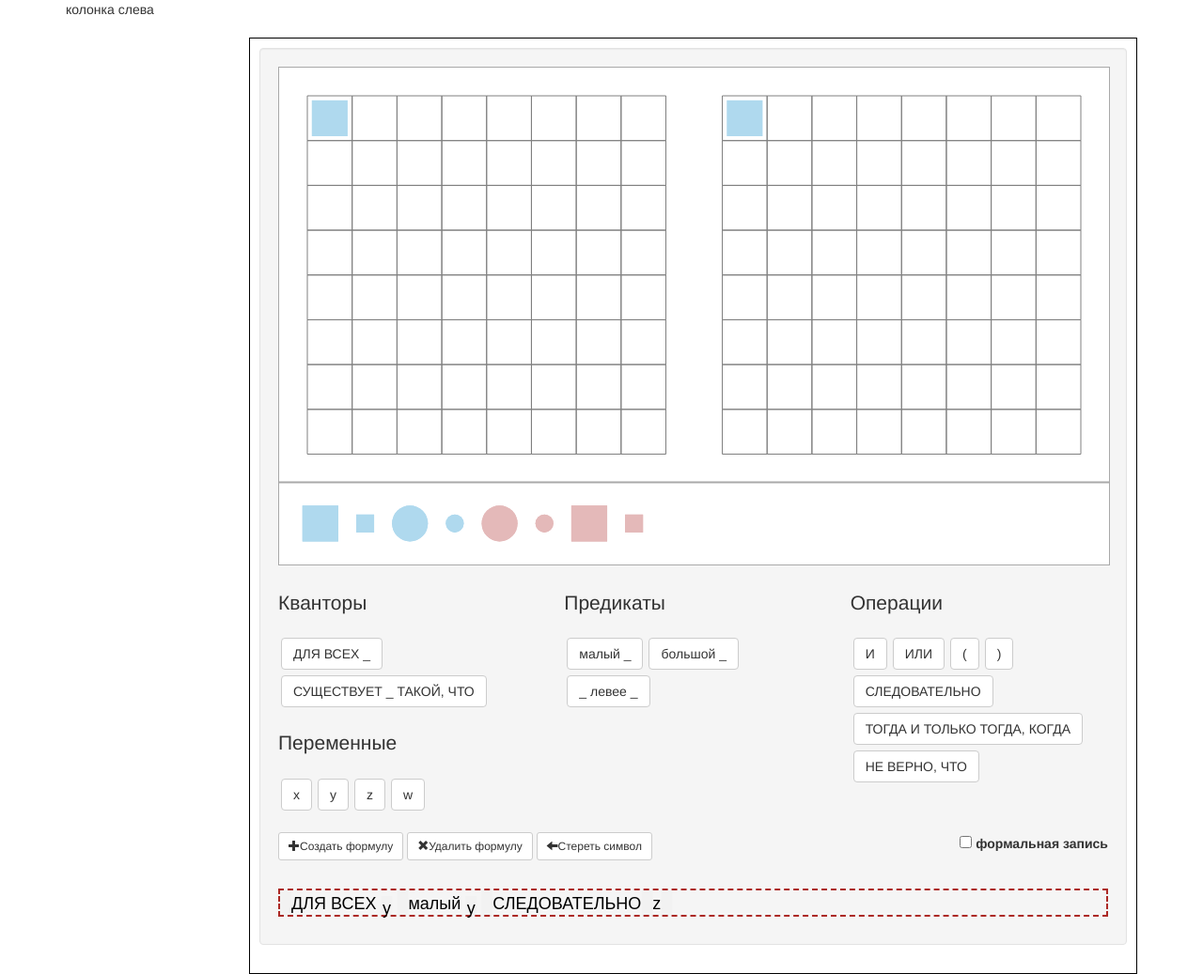
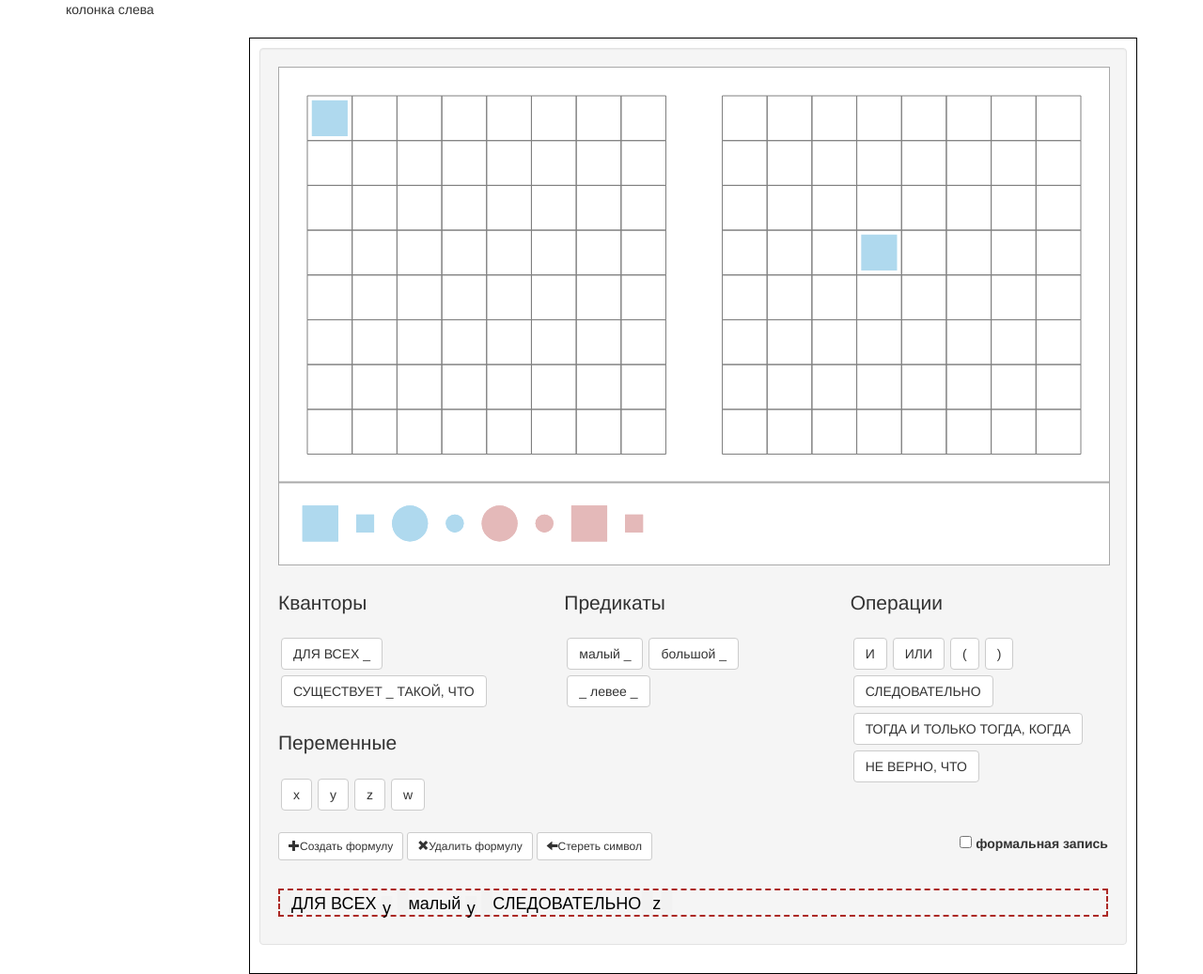
Before and after one commit to ipo-kio/dmti_js, a website: page src/index.html in a window 1280 px wide. Shown: the whole page at 94% size. Drawn offline with Linux system fonts and the light colour scheme.

Commit message:
tarski little fix

```diff
--- a/src/index.html
+++ b/src/index.html
@@ -54,7 +54,7 @@
          '{"code": "lefter", "tip": "стоит левее, чем", "text": " _ левее _ ", "formal": "ЛЕВ(_,_)", "check": "result= fig1.x<fig2.x"}' +
          '], ' +
          '"operations":["and", "or", "lb", "rb", "impl", "eq", "not"], ' +
-         '"configsize": 8, "smilers":[{"id": "bC", "x": 0, "y": 0}], "saders":[{"id": "bC", "x": 3, "y": 3}]}',
+         '"configsize": 8}',
         '{"statementFormal": false,"smilers":[{"id": "bC", "x": 0, "y": 0}], "saders":[{"id": "bC", "x": 3, "y": 3}],' +
         '"formulas":[[{"code":"all","var1":"y"},{"code":"small", "var1":"y"},{"code":"impl"},{"code":"z"}]]}');
     </script>
--- a/src/tarski/script.js
+++ b/src/tarski/script.js
@@ -14,13 +14,7 @@
  *    {"code": "big", "tip": "большого размера", "text": "большой _ ", "formal": "БОЛ(_)", "check": " return fig.size == \\"BIG\\""}
  *   ],
  *   "operations":["and", "or"],
- *   "configsize": 5,
- *   "smilers":[
- *    {"id": "bC", "x": 0, "y": 0}
- *   ],
- *   "saders":[
- *     {"id": "rC", "x": 3, "y": 3}
- *   ]
+ *   "configsize": 5
  *  }
  *
  *
@@ -41,7 +35,6 @@
  *
  * @constructor
  */
-
 var qwerty00004 = (function () {
 
   //<editor-fold desc="Description">
@@ -736,7 +729,7 @@ var qwerty00004 = (function () {
       var sader = solution.saders[j];
       var base = this.getBase(sader.id);
       base.recoverFigure();
-      this.saders.addFigure(base.figureBase, smiler.x, smiler.y);
+      this.saders.addFigure(base.figureBase, sader.x, sader.y);
     }
     for (var k = 0; k < solution.formulas.length; k++) {
       var formula = solution.formulas[k];
```
